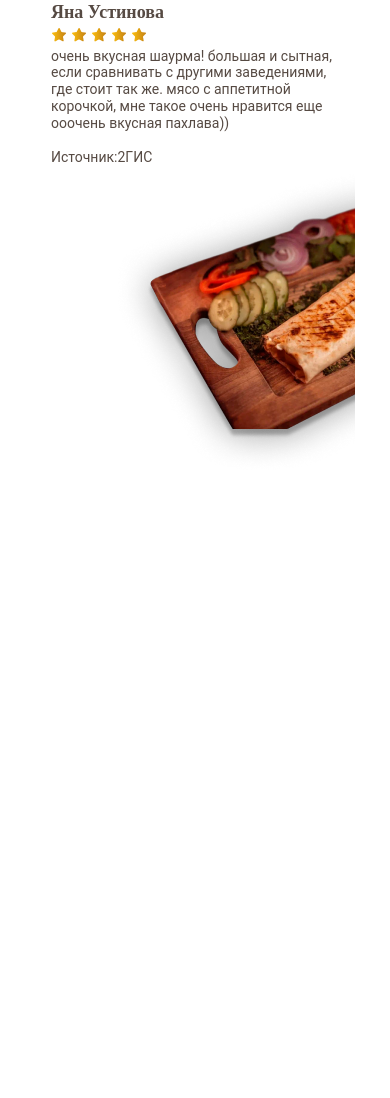
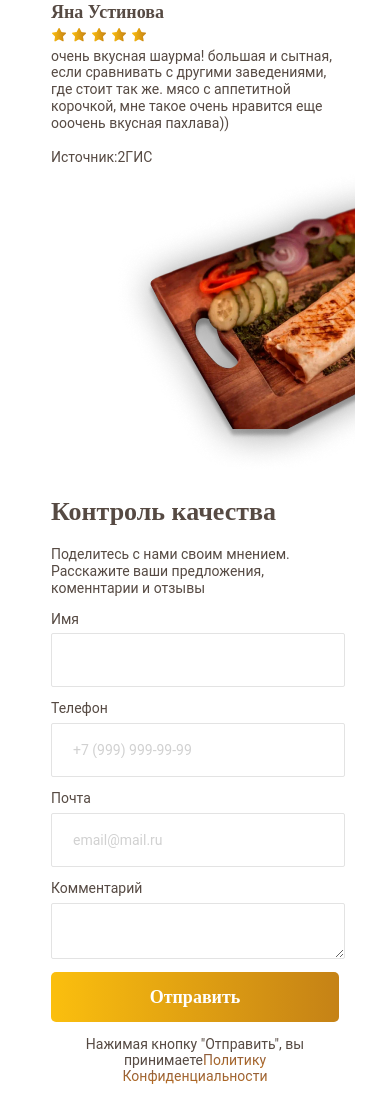
Before and after one commit to webdotG/beef, a plain HTML site: page index.html in a window 390 px wide. Shown: the part 5505-6603 px from the top of the page. Before the commit the page ends 5982 px from the top, so only its background shows below. Drawn offline with Linux system fonts and the light colour scheme; files whose address does not match are found by name.

Commit message:
quality section add mobile

```diff
--- /dev/null
+++ b/css/quality-control.css
@@ -0,0 +1,110 @@
+@media (min-width: 320px) {
+
+    .quality-control__wrapper {
+        width: 288px;
+        padding-left: 16px;
+        padding-right: 16px;
+        margin: 0 auto;
+    }
+
+    .quality-control__title {
+        font-family: "Bebas";
+        font-style: normal;
+        font-weight: 700;
+        font-size: 26px;
+        line-height: 100%;
+        color: #564A43;
+    }
+
+    .quality-control__paragraph {
+        font-family: "Roboto";
+        font-style: normal;
+        font-weight: 400;
+        font-size: 14px;
+        line-height: 120%;
+        color: #564A43;
+    }
+
+    /*-------------------------------------------------------------------------quality-control form 320px------------------------*/
+
+
+    .quality-control-form__name-wrapper,
+    .quality-control-form__phone-wrapper,
+    .quality-control-form__email-wrapper,
+    .quality-control-form__comment-wrapper{
+        margin-bottom: 13px;
+        display: flex;
+        flex-direction: column;
+
+    }
+
+    .quality-control-form__name-input,
+    .quality-control-form__phone-input,
+    .quality-control-form__email-input,
+    .quality-control-form__comment-input{
+        width: 288px;
+        height: 50px;
+        background: #FFFFFF;
+        border: 1px solid #E3E3E3;
+        border-radius: 2px;
+    }
+
+    .quality-control-form__name-label,
+    .quality-control-form__phone-label,
+    .quality-control-form__email-label,
+    .quality-control-form__comment-label{
+        padding-bottom: 6px;
+        font-family: "Roboto";
+        font-style: normal;
+        font-weight: 400;
+        font-size: 14px;
+        line-height: 120%;
+        color: #564A43;
+    }
+
+    .quality-control-form__submit{
+        width: 288px;
+        height: 50px;
+        display: flex;
+        align-items: center;
+        justify-content: center;
+        background: linear-gradient(90.74deg, #FBBF0E 0%, #D99813 62.29%, #C58216 100%);
+        border-radius: 5px;
+        font-family: "Bebas";
+        font-style: normal;
+        font-weight: 700;
+        font-size: 18px;
+        line-height: 100%;
+        color: #FFFFFF;
+        border: none;
+        cursor: pointer;
+    }
+
+    .quality-control-form__email-input::placeholder,
+    .quality-control-form__phone-input::placeholder {
+        padding-left: 19px;
+        font-family: "Roboto";
+        font-style: normal;
+        font-weight: 400;
+        font-size: 14px;
+        line-height: 17px;
+        color: #D1D1D1;
+    }
+
+    .quality-control-form__agreement{
+        font-family: "Roboto";
+        font-style: normal;
+        font-weight: 400;
+        font-size: 14px;
+        line-height: 16px;
+        color: #564A43;
+        text-align: center;
+    }
+
+    .quality-control-form__agreement-link{
+
+    }
+
+
+
+}
--- a/index.html
+++ b/index.html
@@ -13,6 +13,7 @@
     <link rel="stylesheet" href="css/menu.css">
     <link rel="stylesheet" href="css/find-us.css">
     <link rel="stylesheet" href="css/reviews.css">
+    <link rel="stylesheet" href="css/quality-control.css">
 </head>
 <body>
 <header>
@@ -265,6 +266,33 @@
         </ul>
         <div class="reviwes__background-img"><img src="img/reviews__background--down.png"></div>
     </section>
+    <section class="quality-control__wrapper">
+        <h2 class="quality-control__title">Контроль качества</h2>
+        <p class="quality-control__paragraph">Поделитесь с нами своим мнением. Расскажите ваши предложения, коменнтарии и отзывы</p>
+        <form class="quality-control-form">
+            <div class="quality-control-form__name-wrapper">
+                <label for="name" class="quality-control-form__name-label">Имя</label>
+                <input id="name" class="quality-control-form__name-input" name="name" type="text">
+            </div>
+            <div class="quality-control-form__phone-wrapper">
+                <label for="phone" class="quality-control-form__phone-label">Телефон</label>
+                <input id="phone" class="quality-control-form__phone-input" name="tel" type="tel"
+                       placeholder="+7 (999) 999-99-99">
+            </div>
+            <div class="quality-control-form__email-wrapper">
+                <label for="email" class="quality-control-form__email-label">Почта</label>
+                <input id="email" class="quality-control-form__email-input" name="email" type="email"
+                       placeholder="email@mail.ru">
+            </div>
+            <div class="quality-control-form__comment-wrapper">
+                <label for="comment" class="quality-control-form__comment-label">Комментарий</label>
+                <textarea id="comment" class="quality-control-form__comment-input" name="textComment"></textarea>
+            </div>
+            <div class="quality-control-form__submit-wrapper">
+                <button class="quality-control-form__submit" type="submit">Отправить</button>
+                <p class="quality-control-form__agreement">Нажимая кнопку "Отправить", вы принимаете<a class="quality-control-form__agreement-link text-gold" href="#">Политику Конфиденциальности</a></p>
+            </div>
+    </section>
 </main>
 </body>
 </html>
```
